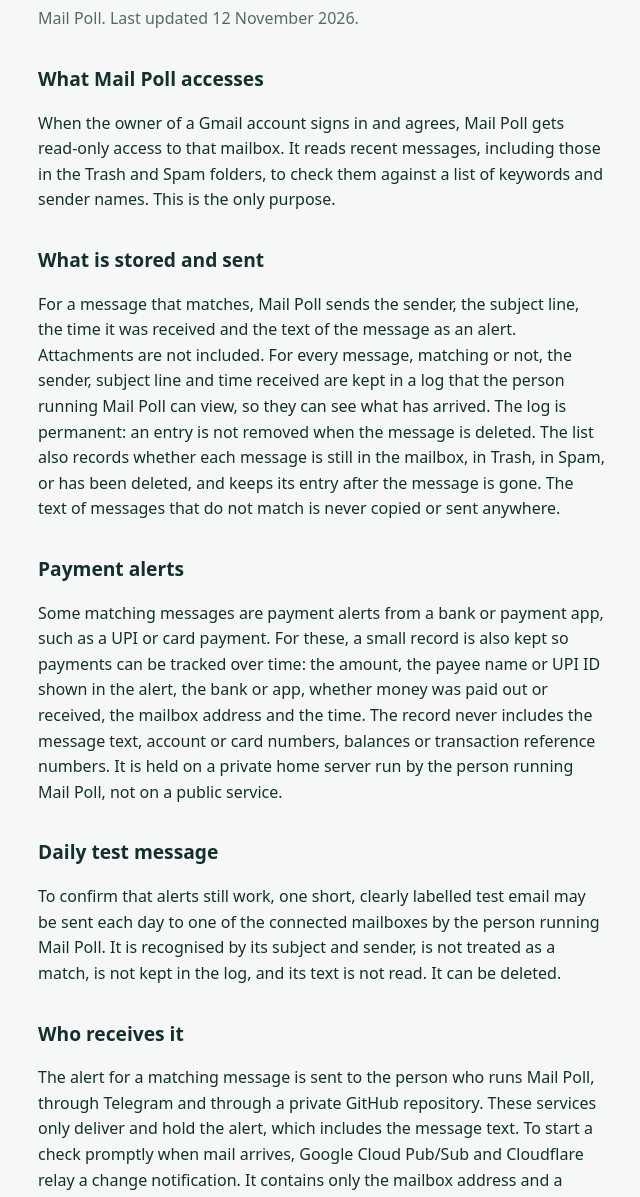
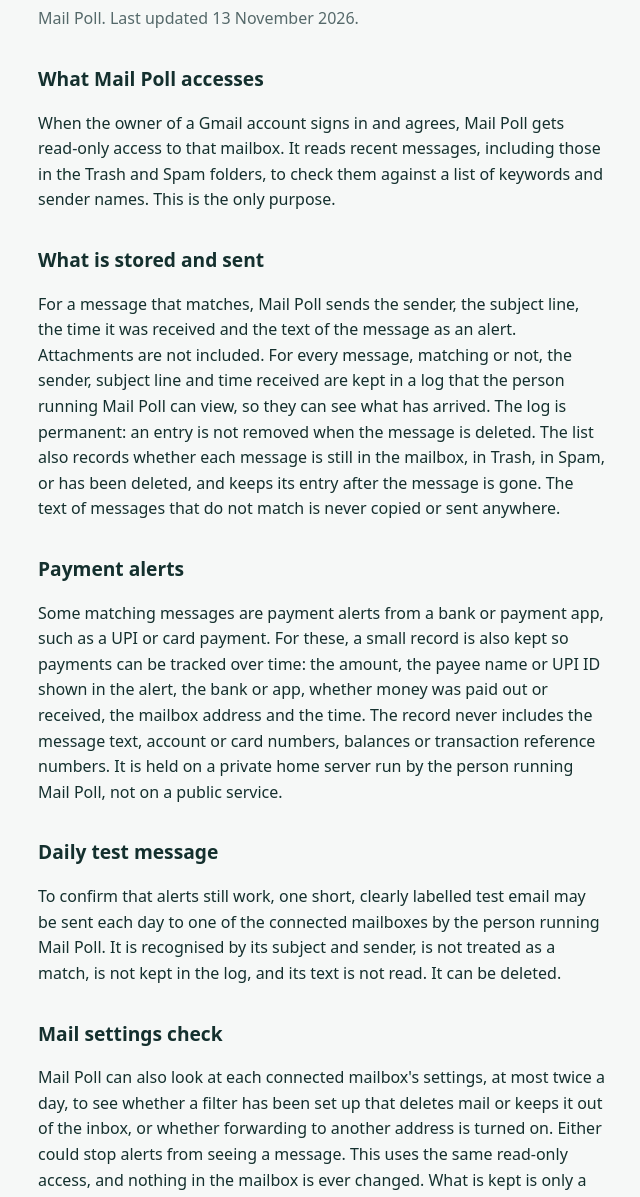
Before and after one commit to watchawk/watchawk.github.io, a plain HTML site: page privacy/index.html in a window 1280 px wide. Shown: the part 97-1294 px from the top of the page, without its empty margins (282-922 px from the left). Drawn offline with Linux system fonts and the light colour scheme.

Commit message:
Update privacy policy: mail settings check (filters and forwarding, read-only)
Co-Authored-By: Claude Sonnet 5.5 <noreply@anthropic.com>

```diff
--- a/privacy/index.html
+++ b/privacy/index.html
@@ -22,7 +22,7 @@
 <body>
   <main>
     <h1>Privacy policy</h1>
-    <p class="lede">Mail Poll. Last updated 12 November 2026.</p>
+    <p class="lede">Mail Poll. Last updated 13 November 2026.</p>
 
     <h2>What Mail Poll accesses</h2>
     <p>When the owner of a Gmail account signs in and agrees, Mail Poll gets read-only access to that mailbox. It reads recent messages, including those in the Trash and Spam folders, to check them against a list of keywords and sender names. This is the only purpose.</p>
@@ -34,6 +34,9 @@
     <p>Some matching messages are payment alerts from a bank or payment app, such as a UPI or card payment. For these, a small record is also kept so payments can be tracked over time: the amount, the payee name or UPI ID shown in the alert, the bank or app, whether money was paid out or received, the mailbox address and the time. The record never includes the message text, account or card numbers, balances or transaction reference numbers. It is held on a private home server run by the person running Mail Poll, not on a public service.</p>
     <h2>Daily test message</h2>
     <p>To confirm that alerts still work, one short, clearly labelled test email may be sent each day to one of the connected mailboxes by the person running Mail Poll. It is recognised by its subject and sender, is not treated as a match, is not kept in the log, and its text is not read. It can be deleted.</p>
+
+    <h2>Mail settings check</h2>
+    <p>Mail Poll can also look at each connected mailbox's settings, at most twice a day, to see whether a filter has been set up that deletes mail or keeps it out of the inbox, or whether forwarding to another address is turned on. Either could stop alerts from seeing a message. This uses the same read-only access, and nothing in the mailbox is ever changed. What is kept is only a count of such filters, a fingerprint that lets a new one be recognised, and whether forwarding is on or off. What a filter matches and any forwarding address are not stored or sent anywhere. If a new filter of this kind or forwarding appears, the person running Mail Poll gets a short note on Telegram.</p>
 
     <h2>Who receives it</h2>
     <p>The alert for a matching message is sent to the person who runs Mail Poll, through Telegram and through a private GitHub repository. These services only deliver and hold the alert, which includes the message text. To start a check promptly when mail arrives, Google Cloud Pub/Sub and Cloudflare relay a change notification. It contains only the mailbox address and a change counter, never any message content. The information is not sold, not used for advertising, and not shared with anyone else.</p>
```
